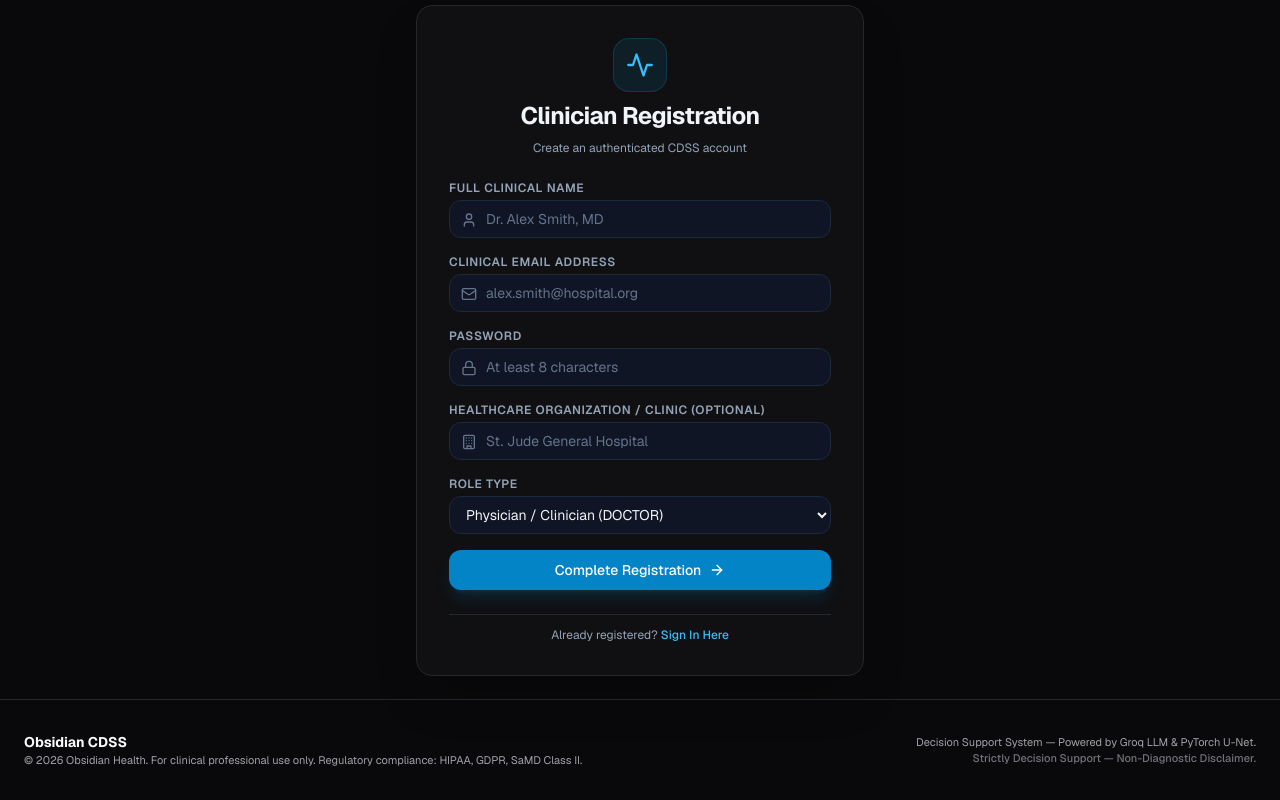
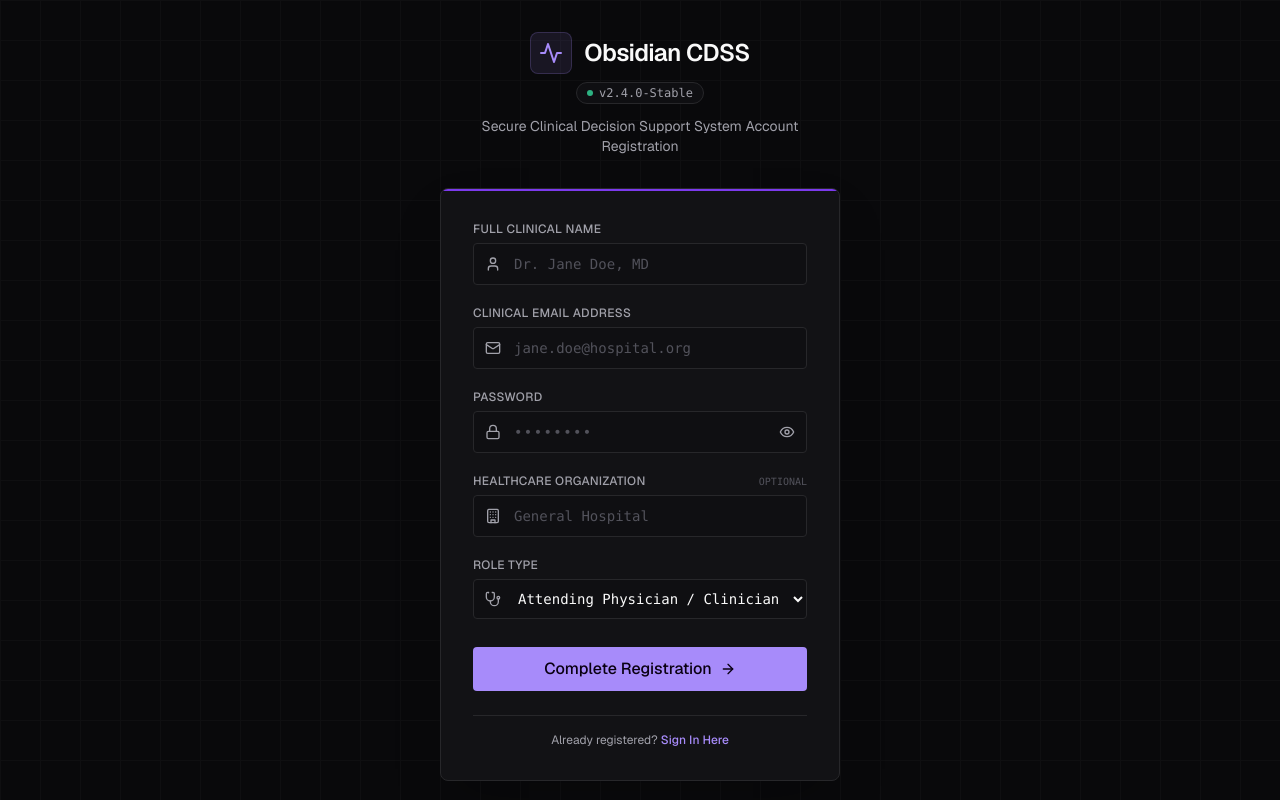
Before and after one commit to TheProgrammer400/Clinical-Decision-Support-System, a Next.js app in the folder frontend/: page /register in a window 1280 px wide. Shown: the top 800 px of the page. Built offline with nearby package versions, Linux system fonts and the light colour scheme; no server answers.

Commit message:
updated UI of register page

```diff
--- a/frontend/src/app/register/page.tsx
+++ b/frontend/src/app/register/page.tsx
@@ -3,13 +3,25 @@
 import React, { useState } from 'react';
 import Link from 'next/link';
 import { useRouter } from 'next/navigation';
-import { Activity, Lock, Mail, User, Building, AlertCircle, ArrowRight } from 'lucide-react';
+import {
+  Activity,
+  Lock,
+  Mail,
+  User,
+  Building,
+  AlertCircle,
+  ArrowRight,
+  Eye,
+  EyeOff,
+  Stethoscope,
+} from 'lucide-react';
 import { apiClient } from '@/lib/api-client';
 
 export default function RegisterPage() {
   const router = useRouter();
   const [email, setEmail] = useState('');
   const [password, setPassword] = useState('');
+  const [showPassword, setShowPassword] = useState(false);
   const [fullName, setFullName] = useState('');
   const [organizationName, setOrganizationName] = useState('');
   const [role, setRole] = useState('DOCTOR');
@@ -38,110 +50,163 @@ export default function RegisterPage() {
   };
 
   return (
-    <div className="min-h-[85vh] flex items-center justify-center">
-      <div className="w-full max-w-md space-y-6 glass-panel p-8 rounded-2xl border border-slate-800 shadow-2xl">
-        <div className="text-center space-y-2">
-          <div className="inline-flex p-3 bg-sky-500/10 rounded-2xl border border-sky-500/20">
-            <Activity className="h-7 w-7 text-sky-400" />
+    <div className="bg-background text-on-surface min-h-[85vh] flex flex-col items-center justify-center relative overflow-hidden font-body antialiased selection:bg-primary selection:text-on-primary">
+      {/* Decorative technical grid background */}
+      <div
+        className="absolute inset-0 pointer-events-none opacity-20"
+        style={{
+          backgroundSize: '40px 40px',
+          backgroundImage:
+            'linear-gradient(to right, #27272a 1px, transparent 1px), linear-gradient(to bottom, #27272a 1px, transparent 1px)',
+        }}
+      ></div>
+
+      {/* Main Form Container */}
+      <main className="relative z-10 w-full max-w-md px-6 flex flex-col gap-8 my-8">
+        {/* Header / Branding */}
+        <header className="flex flex-col items-center gap-2 text-center">
+          <div className="flex items-center gap-3">
+            <div className="p-2 bg-primary/10 rounded-lg border border-primary/20 flex items-center justify-center">
+              <Activity className="h-6 w-6 text-primary" />
             </div>
-          <h2 className="text-2xl font-bold text-slate-100 tracking-tight">Clinician Registration</h2>
-          <p className="text-xs text-slate-400">Create an authenticated CDSS account</p>
+            <h1 className="text-2xl font-headline font-semibold tracking-tight text-on-surface">
+              Obsidian CDSS
+            </h1>
           </div>
 
+          <div className="px-2.5 py-0.5 border border-outline-variant rounded-full bg-surface-container-low flex items-center gap-1.5">
+            <span className="w-1.5 h-1.5 rounded-full bg-tertiary animate-pulse"></span>
+            <span className="text-xs font-mono text-on-surface-variant">v2.4.0-Stable</span>
+          </div>
+
+          <p className="text-sm text-on-surface-variant mt-1 max-w-[320px]">
+            Secure Clinical Decision Support System Account Registration
+          </p>
+        </header>
+
         {error && (
-          <div className="p-3 bg-red-500/10 border border-red-500/30 rounded-xl flex items-start space-x-2 text-red-400 text-sm">
-            <AlertCircle className="h-5 w-5 flex-shrink-0 mt-0.5" />
+          <div className="p-4 bg-error-container/40 border border-error/30 rounded-lg flex items-start gap-3 text-on-error-container text-sm">
+            <AlertCircle className="h-5 w-5 text-error flex-shrink-0 mt-0.5" />
             <span>{error}</span>
           </div>
         )}
 
-        <form onSubmit={handleSubmit} className="space-y-4">
-          <div>
-            <label className="block text-xs font-semibold uppercase tracking-wider text-slate-400 mb-1">
+        {/* Registration Card */}
+        <div className="bg-surface-container border border-outline-variant rounded-lg p-8 shadow-2xl relative overflow-hidden">
+          {/* Subtle top accent line */}
+          <div className="absolute top-0 left-0 w-full h-[2px] bg-primary-container"></div>
+
+          <form onSubmit={handleSubmit} className="flex flex-col gap-5">
+            {/* Full Name Field */}
+            <div className="flex flex-col gap-1.5">
+              <label className="text-xs font-medium text-on-surface-variant uppercase tracking-wide" htmlFor="fullName">
                 Full Clinical Name
               </label>
               <div className="relative">
-              <User className="absolute left-3 top-3 h-4 w-4 text-slate-500" />
+                <User className="absolute left-3 top-1/2 -translate-y-1/2 text-on-surface-variant h-4 w-4" />
                 <input
+                  id="fullName"
                   type="text"
                   required
                   value={fullName}
                   onChange={(e) => setFullName(e.target.value)}
-                placeholder="Dr. Alex Smith, MD"
-                className="w-full pl-9 pr-4 py-2 bg-slate-900/80 border border-slate-800 rounded-xl text-slate-100 text-sm placeholder-slate-500 focus:outline-none focus:border-sky-500"
+                  placeholder="Dr. Jane Doe, MD"
+                  className="w-full bg-surface-container-low border border-outline-variant rounded text-on-surface text-sm py-2.5 pl-10 pr-3 focus:outline-none focus:ring-2 focus:ring-primary focus:ring-offset-2 focus:ring-offset-surface-container focus:border-transparent transition-all placeholder:text-outline font-mono"
                 />
               </div>
             </div>
 
-          <div>
-            <label className="block text-xs font-semibold uppercase tracking-wider text-slate-400 mb-1">
+            {/* Email Field */}
+            <div className="flex flex-col gap-1.5">
+              <label className="text-xs font-medium text-on-surface-variant uppercase tracking-wide" htmlFor="email">
                 Clinical Email Address
               </label>
               <div className="relative">
-              <Mail className="absolute left-3 top-3 h-4 w-4 text-slate-500" />
+                <Mail className="absolute left-3 top-1/2 -translate-y-1/2 text-on-surface-variant h-4 w-4" />
                 <input
+                  id="email"
                   type="email"
                   required
                   value={email}
                   onChange={(e) => setEmail(e.target.value)}
-                placeholder="alex.smith@hospital.org"
-                className="w-full pl-9 pr-4 py-2 bg-slate-900/80 border border-slate-800 rounded-xl text-slate-100 text-sm placeholder-slate-500 focus:outline-none focus:border-sky-500"
+                  placeholder="jane.doe@hospital.org"
+                  className="w-full bg-surface-container-low border border-outline-variant rounded text-on-surface text-sm py-2.5 pl-10 pr-3 focus:outline-none focus:ring-2 focus:ring-primary focus:ring-offset-2 focus:ring-offset-surface-container focus:border-transparent transition-all placeholder:text-outline font-mono"
                 />
               </div>
             </div>
 
-          <div>
-            <label className="block text-xs font-semibold uppercase tracking-wider text-slate-400 mb-1">
+            {/* Password Field with Eye Toggle */}
+            <div className="flex flex-col gap-1.5">
+              <label className="text-xs font-medium text-on-surface-variant uppercase tracking-wide" htmlFor="password">
                 Password
               </label>
               <div className="relative">
-              <Lock className="absolute left-3 top-3 h-4 w-4 text-slate-500" />
+                <Lock className="absolute left-3 top-1/2 -translate-y-1/2 text-on-surface-variant h-4 w-4" />
                 <input
-                type="password"
+                  id="password"
+                  type={showPassword ? 'text' : 'password'}
                   required
                   minLength={8}
                   value={password}
                   onChange={(e) => setPassword(e.target.value)}
-                placeholder="At least 8 characters"
-                className="w-full pl-9 pr-4 py-2 bg-slate-900/80 border border-slate-800 rounded-xl text-slate-100 text-sm placeholder-slate-500 focus:outline-none focus:border-sky-500"
+                  placeholder="••••••••"
+                  className="w-full bg-surface-container-low border border-outline-variant rounded text-on-surface text-sm py-2.5 pl-10 pr-10 focus:outline-none focus:ring-2 focus:ring-primary focus:ring-offset-2 focus:ring-offset-surface-container focus:border-transparent transition-all placeholder:text-outline font-mono tracking-widest"
+                />
+                <button
+                  type="button"
+                  onClick={() => setShowPassword(!showPassword)}
+                  className="absolute right-3 top-1/2 -translate-y-1/2 text-on-surface-variant hover:text-on-surface transition-colors focus:outline-none"
+                >
+                  {showPassword ? <EyeOff className="h-4 w-4" /> : <Eye className="h-4 w-4" />}
+                </button>
+              </div>
+            </div>
+
+            {/* Healthcare Organization Field */}
+            <div className="flex flex-col gap-1.5">
+              <div className="flex justify-between items-center">
+                <label className="text-xs font-medium text-on-surface-variant uppercase tracking-wide" htmlFor="organization">
+                  Healthcare Organization
+                </label>
+                <span className="text-[10px] text-outline uppercase font-mono">Optional</span>
+              </div>
+              <div className="relative">
+                <Building className="absolute left-3 top-1/2 -translate-y-1/2 text-on-surface-variant h-4 w-4" />
+                <input
+                  id="organization"
+                  type="text"
+                  value={organizationName}
+                  onChange={(e) => setOrganizationName(e.target.value)}
+                  placeholder="General Hospital"
+                  className="w-full bg-surface-container-low border border-outline-variant rounded text-on-surface text-sm py-2.5 pl-10 pr-3 focus:outline-none focus:ring-2 focus:ring-primary focus:ring-offset-2 focus:ring-offset-surface-container focus:border-transparent transition-all placeholder:text-outline font-mono"
                 />
               </div>
             </div>
 
-          <div>
-            <label className="block text-xs font-semibold uppercase tracking-wider text-slate-400 mb-1">
-              Healthcare Organization / Clinic (Optional)
+            {/* Role Type Field */}
+            <div className="flex flex-col gap-1.5">
+              <label className="text-xs font-medium text-on-surface-variant uppercase tracking-wide" htmlFor="role">
+                Role Type
               </label>
               <div className="relative">
-              <Building className="absolute left-3 top-3 h-4 w-4 text-slate-500" />
-              <input
-                type="text"
-                value={organizationName}
-                onChange={(e) => setOrganizationName(e.target.value)}
-                placeholder="St. Jude General Hospital"
-                className="w-full pl-9 pr-4 py-2 bg-slate-900/80 border border-slate-800 rounded-xl text-slate-100 text-sm placeholder-slate-500 focus:outline-none focus:border-sky-500"
-              />
+                <Stethoscope className="absolute left-3 top-1/2 -translate-y-1/2 text-on-surface-variant h-4 w-4" />
+                <select
+                  id="role"
+                  value={role}
+                  onChange={(e) => setRole(e.target.value)}
+                  className="w-full bg-surface-container-low border border-outline-variant rounded text-on-surface text-sm py-2.5 pl-10 pr-3 focus:outline-none focus:ring-2 focus:ring-primary focus:ring-offset-2 focus:ring-offset-surface-container focus:border-transparent transition-all cursor-pointer font-mono"
+                >
+                  <option value="DOCTOR">Attending Physician / Clinician</option>
+                  <option value="ORG_ADMIN">Organization Administrator</option>
+                </select>
               </div>
             </div>
 
-          <div>
-            <label className="block text-xs font-semibold uppercase tracking-wider text-slate-400 mb-1">
-              Role Type
-            </label>
-            <select
-              value={role}
-              onChange={(e) => setRole(e.target.value)}
-              className="w-full px-3 py-2 bg-slate-900/80 border border-slate-800 rounded-xl text-slate-100 text-sm focus:outline-none focus:border-sky-500"
-            >
-              <option value="DOCTOR">Physician / Clinician (DOCTOR)</option>
-              <option value="ORG_ADMIN">Organization Administrator (ORG_ADMIN)</option>
-            </select>
-          </div>
-
+            {/* Submit Button */}
             <button
               type="submit"
               disabled={loading}
-            className="w-full flex items-center justify-center space-x-2 py-2.5 px-4 bg-sky-600 hover:bg-sky-500 text-white text-sm font-medium rounded-xl transition-all shadow-lg shadow-sky-600/20 disabled:opacity-50"
+              className="w-full bg-primary hover:bg-primary-fixed-dim text-on-primary font-medium py-2.5 rounded flex items-center justify-center gap-2 transition-all mt-2 focus:outline-none focus:ring-2 focus:ring-primary focus:ring-offset-2 focus:ring-offset-surface-container active:scale-[0.98] disabled:opacity-50"
             >
               {loading ? (
                 <span>Creating Account...</span>
@@ -154,13 +219,24 @@ export default function RegisterPage() {
             </button>
           </form>
 
-        <div className="pt-3 border-t border-slate-800 text-center text-xs text-slate-400">
+          {/* Login Link */}
+          <div className="mt-6 pt-4 border-t border-outline-variant text-center text-xs text-on-surface-variant">
             Already registered?{' '}
-          <Link href="/login" className="text-sky-400 hover:underline font-medium">
+            <Link href="/login" className="text-primary hover:text-surface-tint font-medium hover:underline">
               Sign In Here
             </Link>
           </div>
         </div>
+
+        {/* Regulatory Compliance Footer */}
+        <footer className="text-center">
+          <p className="text-[11px] leading-relaxed text-on-surface-variant font-mono tracking-wide">
+            © 2026 Obsidian Health. For clinical professional use only.
+            <br />
+            Regulatory compliance: HIPAA, GDPR, SaMD Class II.
+          </p>
+        </footer>
+      </main>
     </div>
   );
 }
```
Lines whose indentation alone changed are shown as unchanged.
